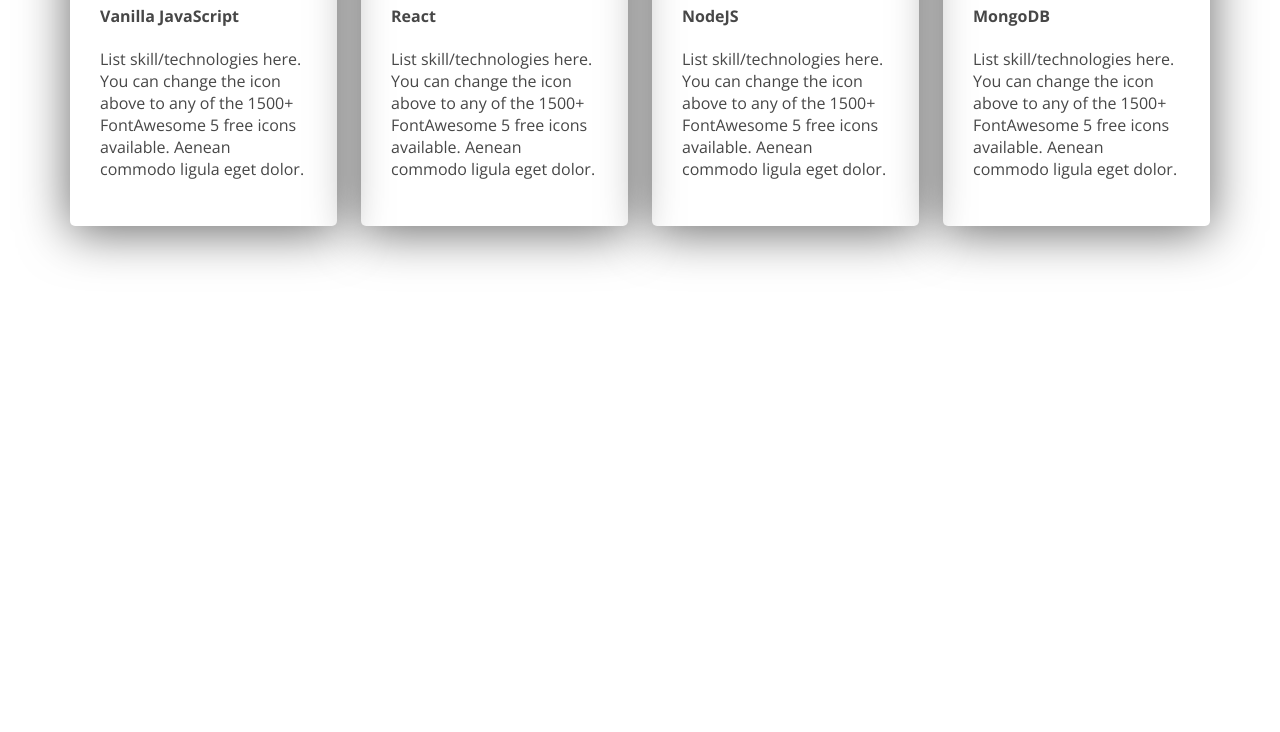
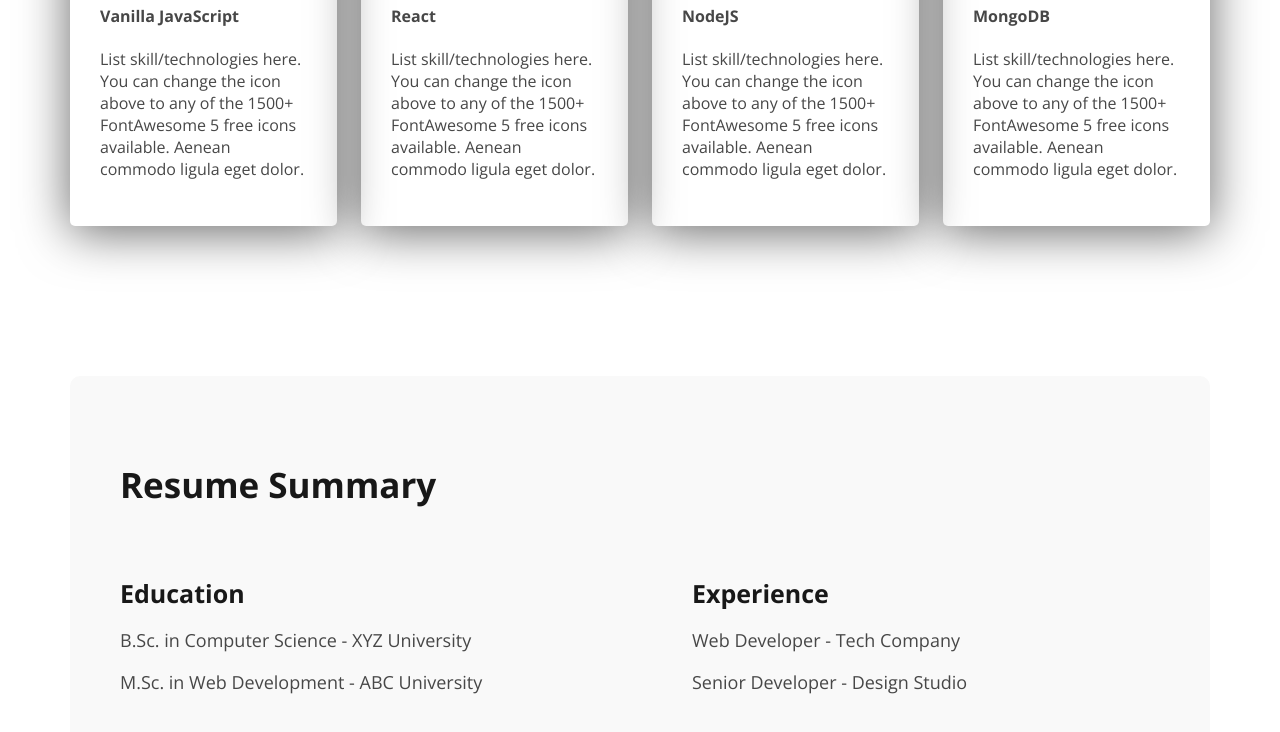
Before and after one commit to Lorem-txt/portfolio, a plain HTML site: page index.html in a window 1280 px wide. Shown: the part 2066-2798 px from the top of the page. Before the commit the page ends 2442 px from the top, so only its background shows below. Drawn offline with nearby package versions, Linux system fonts and the light colour scheme.

Commit message:
section 4

```diff
--- a/index.html
+++ b/index.html
@@ -97,8 +97,34 @@
         </div>
     </section>
 
-</main>
 
+
+
+
+
+
+
+
+
+<!-- Section-4 (coded by sady) -->
+
+
+ <!-- Resume Summary Section -->
+ <section class="resume-summary">
+    <h3 class="section-title">Resume Summary</h3>
+    <div class="resume-columns">
+        <div class="resume-column">
+            <h4 class="resume-subtitle">Education</h4>
+            <p class="resume-item">B.Sc. in Computer Science - XYZ University</p>
+            <p class="resume-item">M.Sc. in Web Development - ABC University</p>
+        </div>
+        <div class="resume-column">
+            <h4 class="resume-subtitle">Experience</h4>
+            <p class="resume-item">Web Developer - Tech Company</p>
+            <p class="resume-item">Senior Developer - Design Studio</p>
+        </div>
+    </div>
+</section>
 
 
 
--- a/styles/portfolio.css
+++ b/styles/portfolio.css
@@ -162,3 +162,27 @@
    box-shadow: 0px 6px 50px 0px rgba(0, 0, 0, 0.6);
    border-radius: 5px;
   }
+
+  .resume-summary {
+    background-color: #f9f9f9;
+    padding: 50px;
+    border-radius: 10px;
+}
+.resume-columns {
+    display: flex;
+    justify-content: space-between;
+}
+.resume-column {
+    width: 45%;
+}
+.resume-subtitle {
+    font-size: 25px;
+    font-weight: bold;
+    color: #181818;
+    margin-bottom: 15px;
+}
+.resume-item {
+    font-size: 18px;
+    color: #474747;
+    margin-bottom: 10px;
+}
```
